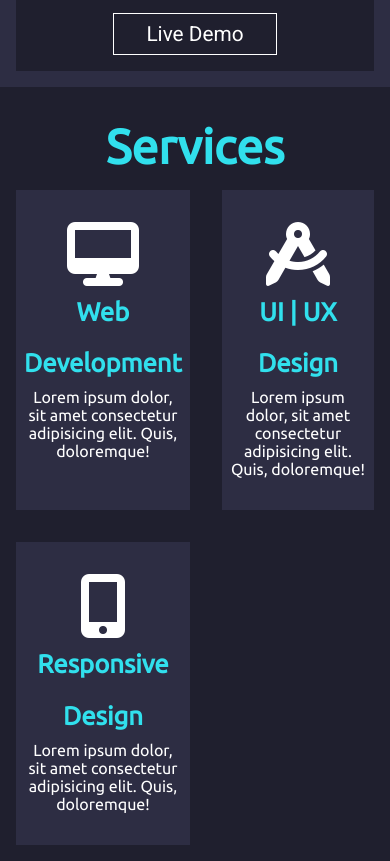
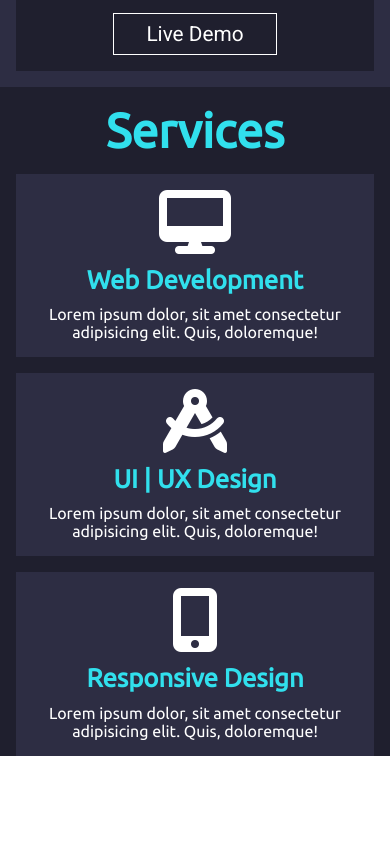
Before and after one commit to RamonAPereira/Portfolio, a website: page index.html in a window 390 px wide. Shown: the part 1999-2860 px from the top of the page. After the commit the page ends 2755 px from the top, so only its background shows below. Drawn offline with Linux system fonts and the light colour scheme.

Commit message:
add-service-section-mobile

```diff
--- a/scss/main.scss
+++ b/scss/main.scss
@@ -221,11 +221,11 @@ a {
 }
 
 @media (max-width: 600px) {
-  .projects-cards {
+  .services-grid {
     grid-template-columns: 1fr;
     gap: 1rem;
   }
-  .services {
+  .service {
     padding: 1rem 0;
   }
 }
```
Also changed, not shown: dist/css/main.css.
